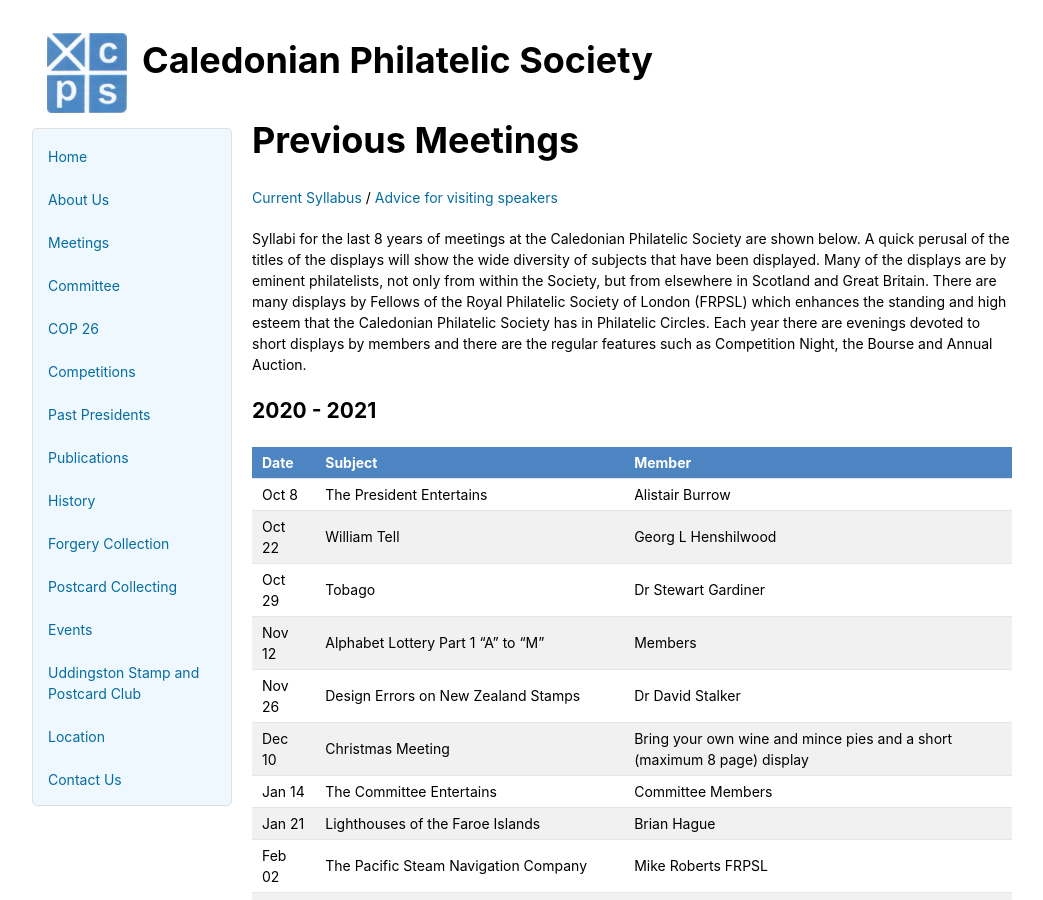
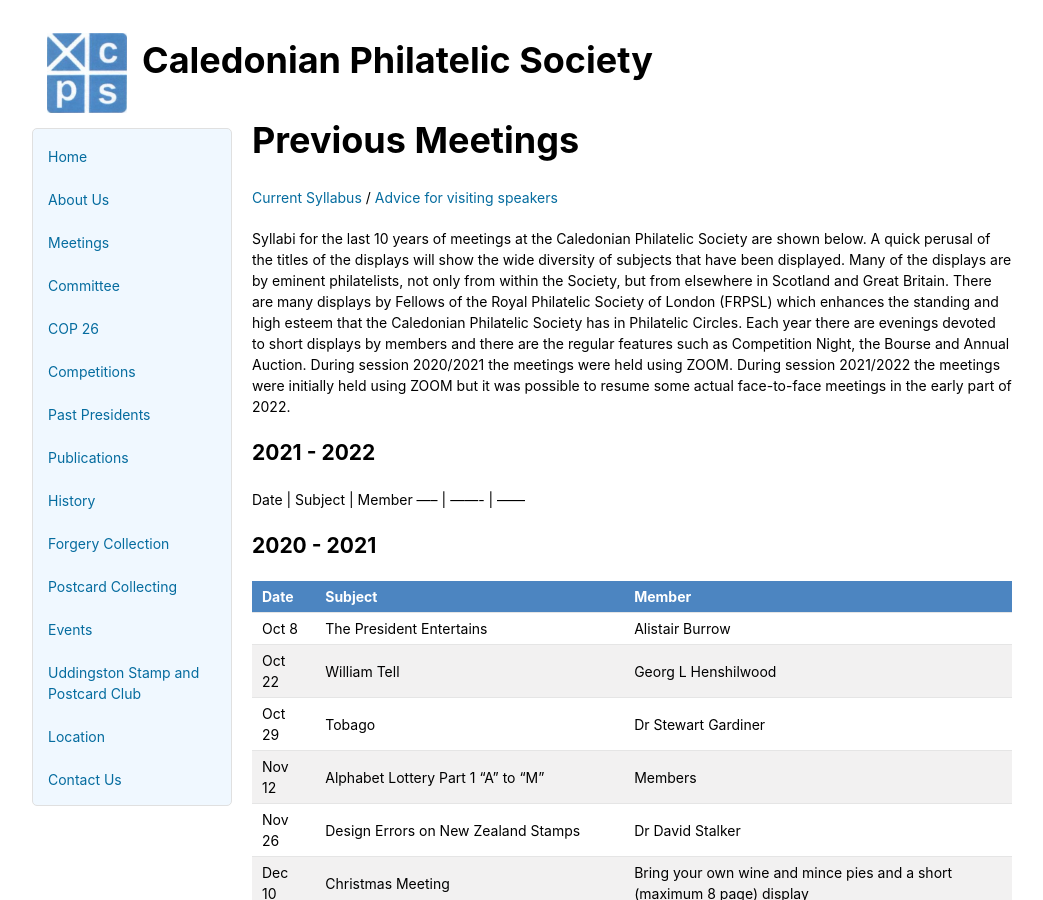
Before and after one commit to astalker/caledonian-stamps, a Jekyll site: the page built from previous-meetings.md, in a window 1280 px wide and 900 px high. Shown: the whole window, without its empty margins (118-1161 px from the left). Built offline with Jekyll 4.4.1, drawn with Linux system fonts in a browser that asks for light colours; our own code applies the rules of GitHub Pages for plain Markdown files.

Commit message:
Initial update to page

```diff
--- a/previous-meetings.md
+++ b/previous-meetings.md
@@ -2,7 +2,14 @@
 
 [Current Syllabus](./meetings) / [Advice for visiting speakers](./advice-for-visiting-speakers)
 
-Syllabi for the last 8 years of meetings at the Caledonian Philatelic Society are shown below. A quick perusal of the titles of the displays will show the wide diversity of subjects that have been displayed. Many of the displays are by eminent philatelists, not only from within the Society, but from elsewhere in Scotland and Great Britain. There are many displays by Fellows of the Royal Philatelic Society of London (FRPSL) which enhances the standing and high esteem that the Caledonian Philatelic Society has in Philatelic Circles. Each year there are evenings devoted to short displays by members and there are the regular features such as Competition Night, the Bourse and Annual Auction.
+Syllabi for the last 10 years of meetings at the Caledonian Philatelic Society are shown below. A quick perusal of the titles of the displays will show the wide diversity of subjects that have been displayed. Many of the displays are by eminent philatelists, not only from within the Society, but from elsewhere in Scotland and Great Britain. There are many displays by Fellows of the Royal Philatelic Society of London (FRPSL) which enhances the standing and high esteem that the Caledonian Philatelic Society has in Philatelic Circles. Each year there are evenings devoted to short displays by members and there are the regular features such as Competition Night, the Bourse and Annual Auction. During session 2020/2021 the meetings were held using ZOOM. During session 2021/2022 the meetings were initially held using ZOOM but it was possible to resume some actual face-to-face meetings in the early part of 2022.
+
+## 2021 - 2022
+
+Date  | Subject | Member
+----- | ------- | ------
+
+
 ## 2020 - 2021
 
 Date  | Subject | Member
```
